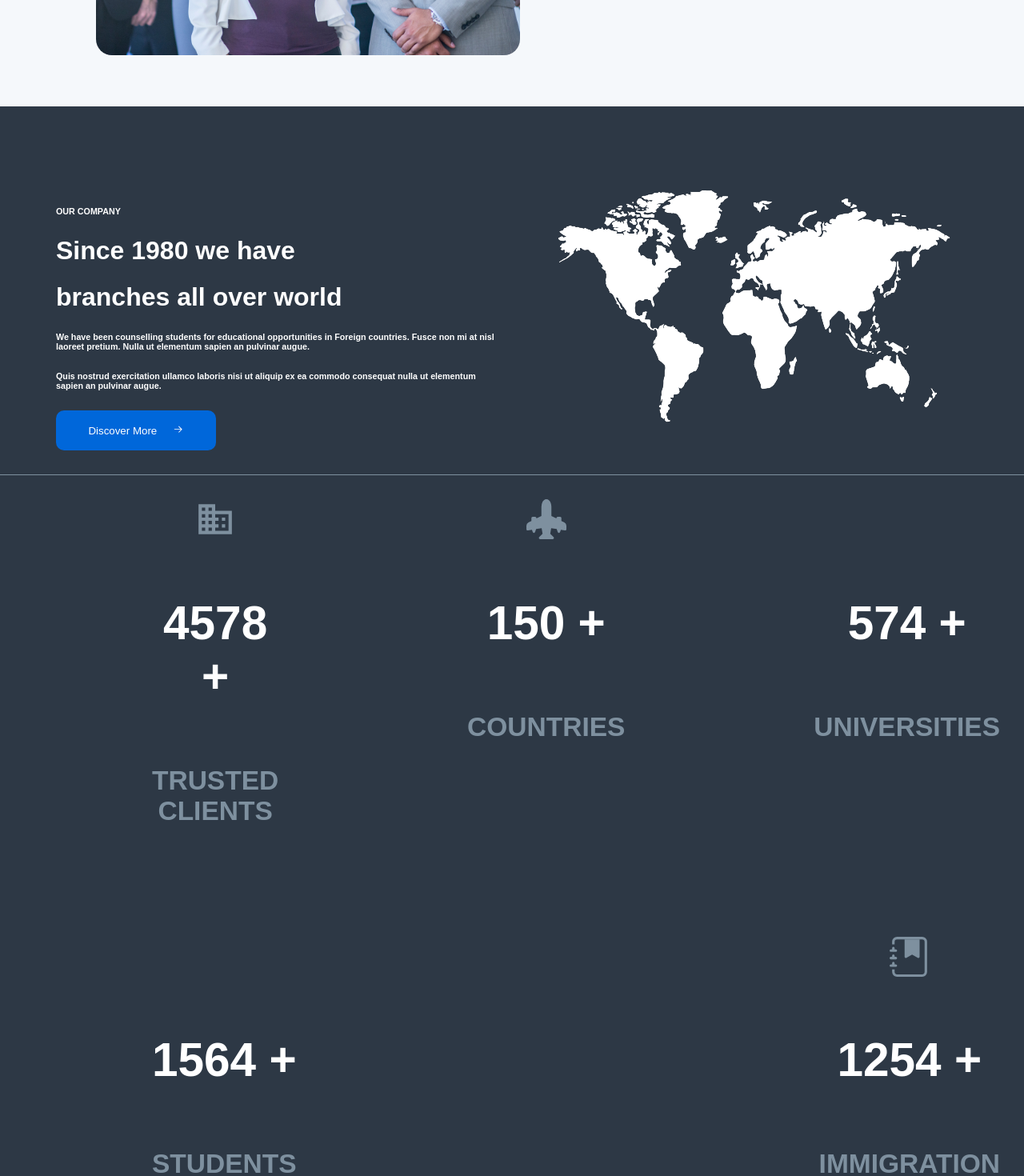
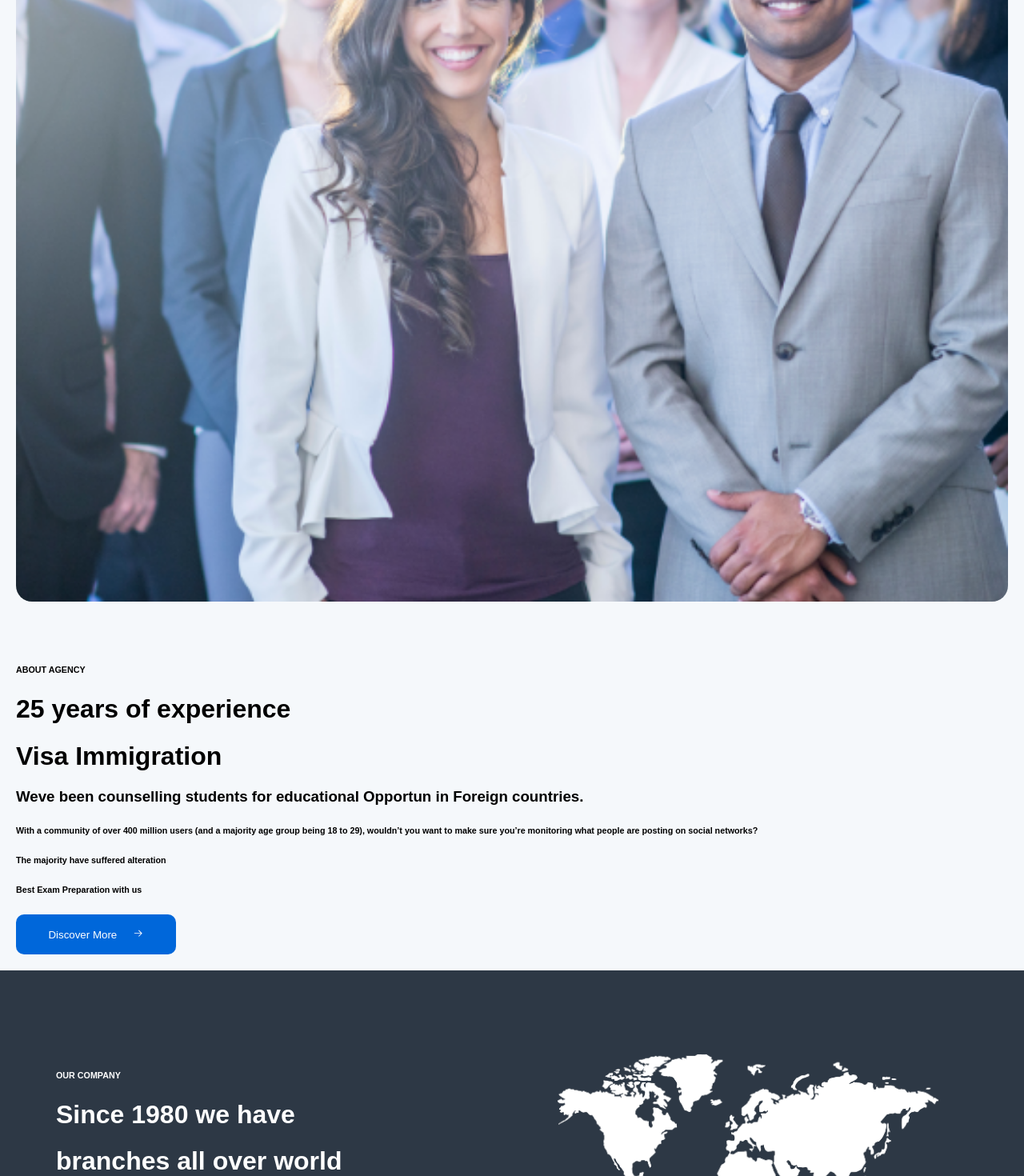
Before and after one commit to angadiworldtechGithub/WorldVisaTravel, a React (Create React App) app: page /about in a window 1280 px wide. Shown: the part 1330-2800 px from the top of the page at 80% size. Built offline with nearby package versions, Linux system fonts and the light colour scheme; some icons are missing; the HTML template or start-up script is replaced by a standard one.

Commit message:
completed about us responsiveness

```diff
--- a/src/Pages/About/About.css
+++ b/src/Pages/About/About.css
@@ -4,7 +4,6 @@
   padding-left: 60px;
   padding-top: 40px;
   padding-bottom: 40px;
-
 }
 
 .About-item {
@@ -13,64 +12,66 @@
   margin: 10px;
   min-width: 200px; /* Set a minimum width for the items */
 }
-  .Aboutus_flex_img{
+.Aboutus_flex_img {
   border-radius: 20px;
 }
 
 .About-container1 {
   display: flex;
-    background-color: #2D3845;
+  background-color: #2d3845;
   padding-top: 80px;
   padding-left: 50px;
   padding-right: 50px;
   padding-bottom: 10px;
-    color:#fff;
-    flex-wrap: wrap; /* Allow items to wrap to the next line on smaller screens */
+  color: #fff;
+  flex-wrap: wrap-reverse; /* Allow items to wrap to the next line on smaller screens */
 }
 
 .About_icon_container {
   display: flex;
   flex-wrap: wrap; /* Wrap items to the next line on smaller screens */
-    justify-content: space-between; /* Distribute items evenly */
+  justify-content: space-around; /* Distribute items evenly */
 }
 
 .About-container2 {
   display: flex;
-    background-color: #2D3845;
-    color:#fff;
-    border: 1px solid #7E909F;
+  background-color: #2d3845;
+  color: #fff;
+  border: 1px solid #7e909f;
   border-left: none; /* Remove left border */
   border-right: none; /* Remove right border */
   border-bottom: none; /* Remove bottom border */
-    padding-left: 120px;
+  padding-inline: 10px;
   padding-bottom: 40px;
   flex-wrap: wrap; /* Allow items to wrap to the next line on smaller screens */
 }
 
 .About_icon {
-    flex-basis: calc(15% - 10px); /* Equal width for each item, accounting for spacing */
+  flex-basis: calc(
+    15% - 10px
+  ); /* Equal width for each item, accounting for spacing */
   font-size: 50px;
-    color:#7E909F;
-    padding: 30px 30px 30px 30px;
-    margin-left: 40px;
+  color: #7e909f;
+  padding: 15px;
+  /* margin-left: 40px; */
   box-sizing: border-box; /* Include padding and border in item width */
 }
 
-  .About-button{
+.About-button {
   height: 50px;
   width: 200px;
-    border-radius:10px;
+  border-radius: 10px;
   color: #fff;
   border: none;
-    background-color: #0067DA;
+  background-color: #0067da;
 }
 
-  .About-arrow-icon{
+.About-arrow-icon {
   padding-left: 20px;
 }
 
 /*About-cilent-container Container for flexboxes */
-.About-cilent-container{
+.About-cilent-container {
   padding-top: 40px;
   padding-bottom: 40px;
 }
@@ -85,10 +86,10 @@
 /* Create four equal columns */
 .About-cilent-item {
   flex: 20%;
-  margin-left:10px;
+  margin-left: 10px;
   text-align: center;
 }
-.About-cilent-header{
+.About-cilent-header {
   font-weight: 600;
 }
 /* On screens that are 992px wide or less, go from four columns to two columns */
--- a/src/Pages/About/About.js
+++ b/src/Pages/About/About.js
@@ -1,34 +1,62 @@
-import React from 'react';
-import {RxArrowRight} from "react-icons/rx"
-import {PiStudentFill} from "react-icons/pi"
-import {MdBusiness} from "react-icons/md"
-import {LiaUniversitySolid} from "react-icons/lia"
-import {BsFillJournalBookmarkFill,BsFillAirplaneEnginesFill} from "react-icons/bs"
-import './About.css'; // Add your styles if needed
+import React from "react";
+import { RxArrowRight } from "react-icons/rx";
+import { PiStudentFill } from "react-icons/pi";
+import { MdBusiness } from "react-icons/md";
+import { LiaUniversitySolid } from "react-icons/lia";
+import {
+  BsFillJournalBookmarkFill,
+  BsFillAirplaneEnginesFill,
+} from "react-icons/bs";
+import "./About.css"; // Add your styles if needed
 
 const App = () => {
   return (
-    <div className='About'>
-
+    <div className="About">
       <div>
-    <img src="assets/banners/aboutbanner.png" alt="banner_img" width="100%"></img>
+        <img
+          src="assets/banners/aboutbanner.png"
+          alt="banner_img"
+          width="100%"
+        ></img>
       </div>
-
-    <div className="About-container">
-
-       <div className="About-item" style={{paddingLeft:"50px"}}>
-         <img src="assets/about1.png" alt="Aboutus_img" className='Aboutus_flex_img'></img>
+      <div className="container mb-3">
+        <div className="row">
+          <div className="col-md-12 col-lg-6">
+            <div className="About-item">
+              <img
+                src="assets/about1.png"
+                alt="Aboutus_img"
+                className="Aboutus_flex_img"
+                style={{ width: "100%" }}
+              ></img>
             </div>
-
-      <div className="About-item" style={{paddingTop:"30px"}}>
+          </div>
+          <div className="col-md-12 col-lg-6">
+            <div className="About-item" style={{ paddingTop: "30px" }}>
               <h6>ABOUT AGENCY</h6>
               <h1>25 years of experience</h1>
-      <h1><b>Visa Immigration</b></h1>
-      <h3>Weve been counselling students for educational Opportun in Foreign countries.</h3>
-      <h6>With a community of over 400 million users (and a majority age group being 18 to 29), wouldn’t you want to make sure you’re monitoring what people are posting on social networks?</h6>
+              <h1>
+                <b>Visa Immigration</b>
+              </h1>
+              <h3>
+                Weve been counselling students for educational Opportun in
+                Foreign countries.
+              </h3>
+              <h6>
+                With a community of over 400 million users (and a majority age
+                group being 18 to 29), wouldn’t you want to make sure you’re
+                monitoring what people are posting on social networks?
+              </h6>
               <h6>The majority have suffered alteration</h6>
               <h6>Best Exam Preparation with us</h6>
-      <button className='About-button'>Discover More<i className='About-arrow-icon'><RxArrowRight/></i></button>
+              <button className="About-button">
+                Discover More
+                <i className="About-arrow-icon">
+                  <RxArrowRight />
+                </i>
+              </button>
+            </div>
+          </div>
         </div>
       </div>
 
@@ -36,55 +64,88 @@ const App = () => {
         <div className="About-item">
           <h6>OUR COMPANY</h6>
           <h1>Since 1980 we have</h1>
-      <h1><b>branches all over world</b></h1>
-      <h6>We have been counselling students for educational opportunities in Foreign countries. Fusce non mi at nisl laoreet pretium. Nulla ut elementum sapien an pulvinar augue.</h6>
-      <h6>Quis nostrud exercitation ullamco laboris nisi ut aliquip ex ea commodo consequat nulla ut elementum sapien an pulvinar augue.</h6>
-      <button className='About-button'>Discover More<i className='About-arrow-icon'><RxArrowRight/></i></button>
+          <h1>
+            <b>branches all over world</b>
+          </h1>
+          <h6>
+            We have been counselling students for educational opportunities in
+            Foreign countries. Fusce non mi at nisl laoreet pretium. Nulla ut
+            elementum sapien an pulvinar augue.
+          </h6>
+          <h6>
+            Quis nostrud exercitation ullamco laboris nisi ut aliquip ex ea
+            commodo consequat nulla ut elementum sapien an pulvinar augue.
+          </h6>
+          <button className="About-button">
+            Discover More
+            <i className="About-arrow-icon">
+              <RxArrowRight />
+            </i>
+          </button>
         </div>
 
         <div className="About-item">
-       <img src="assets/mapdesign.png" alt="map_png"></img>
+          <img
+            src="assets/mapdesign.png"
+            alt="map_png"
+            style={{ width: "100%" }}
+          ></img>
         </div>
       </div>
 
-
       <div className="About-container2">
-
-      <center>
         <div className="About_icon_container">
-
           <div className="About_icon">
-         <i><MdBusiness/></i>
-         <h3 style={{color:"#fff"}}><b>4578 +</b></h3>
+            <i>
+              <MdBusiness />
+            </i>
+            <h3 style={{ color: "#fff" }}>
+              <b>4578 +</b>
+            </h3>
             <h6>TRUSTED CLIENTS</h6>
           </div>
 
           <div className="About_icon">
-         <i><BsFillAirplaneEnginesFill/></i>
-         <h3 style={{color:"#fff"}}><b>150 +</b></h3>
+            <i>
+              <BsFillAirplaneEnginesFill />
+            </i>
+            <h3 style={{ color: "#fff" }}>
+              <b>150 +</b>
+            </h3>
             <h6>COUNTRIES</h6>
           </div>
 
           <div className="About_icon">
-         <i><LiaUniversitySolid/></i>
-         <h3 style={{color:"#fff"}}><b>574 +</b></h3>
+            <i>
+              <LiaUniversitySolid />
+            </i>
+            <h3 style={{ color: "#fff" }}>
+              <b>574 +</b>
+            </h3>
             <h6>UNIVERSITIES</h6>
           </div>
 
           <div className="About_icon">
-         <i><PiStudentFill/></i>
-         <h3 style={{color:"#fff"}}> <b>1564 +</b></h3>
+            <i>
+              <PiStudentFill />
+            </i>
+            <h3 style={{ color: "#fff" }}>
+              {" "}
+              <b>1564 +</b>
+            </h3>
             <h6>STUDENTS</h6>
           </div>
 
           <div className="About_icon">
-         <i><BsFillJournalBookmarkFill/></i>
-         <h3 style={{color:"#fff"}}><b>1254 +</b></h3>
+            <i>
+              <BsFillJournalBookmarkFill />
+            </i>
+            <h3 style={{ color: "#fff" }}>
+              <b>1254 +</b>
+            </h3>
             <h6>IMMIGRATION</h6>
           </div>
-
         </div>
-       </center>
       </div>
 
       <div className="About-cilent-container">
@@ -93,38 +154,59 @@ const App = () => {
           <h1>
             Meet Our <b>Dedicated Team</b>
           </h1>
-         <h6>Cursus porta, feugiat primis in ultrice ligula risus auctor tempus dolor feugiat,
-       felis lacinia risus interdum auctor id viverra dolor iaculis luctus placerat and massa</h6>
+          <h6>
+            Cursus porta, feugiat primis in ultrice ligula risus auctor tempus
+            dolor feugiat, felis lacinia risus interdum auctor id viverra dolor
+            iaculis luctus placerat and massa
+          </h6>
         </center>
 
         <div className="About-cilent-box">
           <div className="About-cilent-item">
-           <img src="assets/aboutus/cilent1.png" height="auto" width="280px" alt="country_img"></img>
+            <img
+              src="assets/aboutus/cilent1.png"
+              height="auto"
+              width="280px"
+              alt="country_img"
+            ></img>
             <h5 className="About-cilent-header">Managing Director</h5>
             <h6>Shania Matt</h6>
-
           </div>
 
           <div className="About-cilent-item">
-           <img src="assets/aboutus/cilent2.png" height="auto" width="280px" alt="country_img"></img>
+            <img
+              src="assets/aboutus/cilent2.png"
+              height="auto"
+              width="280px"
+              alt="country_img"
+            ></img>
             <h5 className="About-cilent-header"> David William</h5>
             <h6>General Manager</h6>
           </div>
 
           <div className="About-cilent-item">
-           <img src="assets/aboutus/cilent3.png" height="auto" width="280px" alt="country_img"></img>
+            <img
+              src="assets/aboutus/cilent3.png"
+              height="auto"
+              width="280px"
+              alt="country_img"
+            ></img>
             <h5 className="About-cilent-header">Selina Donald</h5>
             <h6>Migration Agent</h6>
           </div>
 
           <div className="About-cilent-item">
-           <img src="assets/aboutus/cilent4.png" height="auto" width="280px" alt="country_img"></img>
+            <img
+              src="assets/aboutus/cilent4.png"
+              height="auto"
+              width="280px"
+              alt="country_img"
+            ></img>
             <h5 className="About-cilent-header">David Smith</h5>
             <h6>Visa Director</h6>
           </div>
         </div>
       </div>
-
 
       {/*<div className="About-cilent-container">
 
@@ -142,9 +224,6 @@ const App = () => {
       </div>
 
   </div>*/}
-
-
-
     </div>
   );
 };
```
Lines whose indentation alone changed are shown as unchanged.
